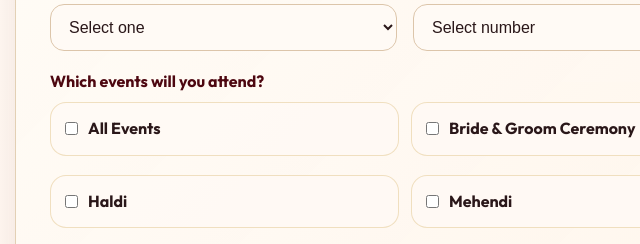
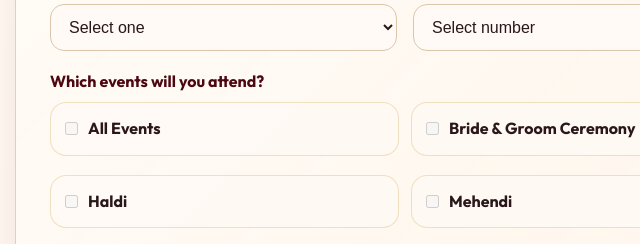
Before and after one commit to swameg/wedding-English, a plain HTML site: page index.html in a window 1280 px wide. Shown: the part 2829-3073 px from the top of the page, 235-875 px from the left. Drawn offline with nearby package versions, Linux system fonts and the light colour scheme.

Commit message:
Update index.html

```diff
--- a/index.html
+++ b/index.html
@@ -3159,19 +3159,19 @@
       <label>Which events will you attend?</label>
       <div class="event-options">
         <label class="event-choice">
-          <input type="checkbox" id="allEvents" value="All Events" />
+          <input type="checkbox" id="allEvents" value="All Events" disabled />
           <span>All Events</span>
         </label>
         <label class="event-choice">
-          <input type="checkbox" name="events_attending[]" value="Bride & Groom Ceremony" />
+          <input type="checkbox" name="events_attending[]" value="Bride & Groom Ceremony" disabled />
           <span>Bride &amp; Groom Ceremony</span>
         </label>
         <label class="event-choice">
-          <input type="checkbox" name="events_attending[]" value="Haldi" />
+          <input type="checkbox" name="events_attending[]" value="Haldi" disabled />
           <span>Haldi</span>
         </label>
         <label class="event-choice">
-          <input type="checkbox" name="events_attending[]" value="Mehendi" />
+          <input type="checkbox" name="events_attending[]" value="Mehendi" disabled />
           <span>Mehendi</span>
         </label>
         <label class="event-choice">
```
